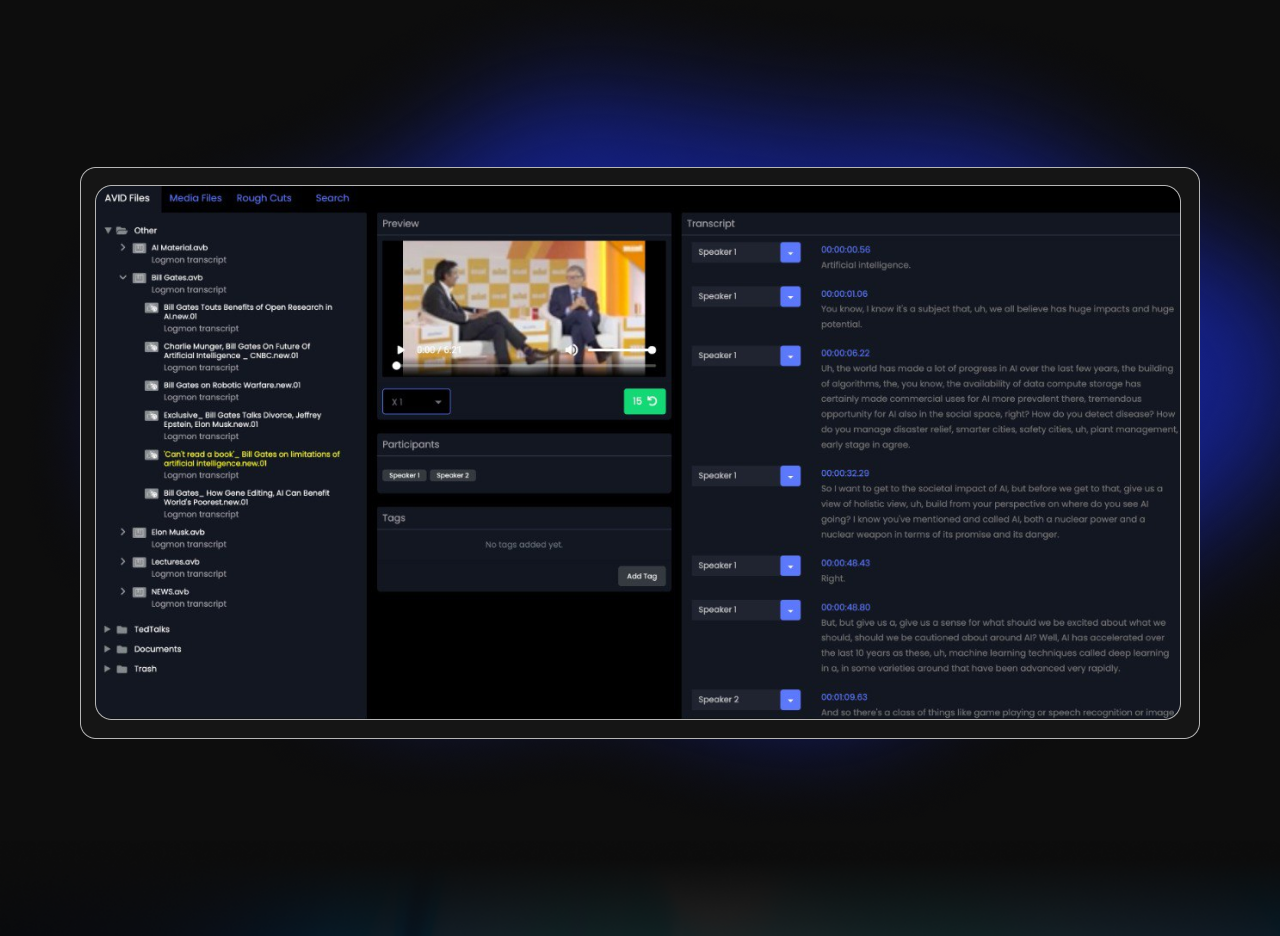
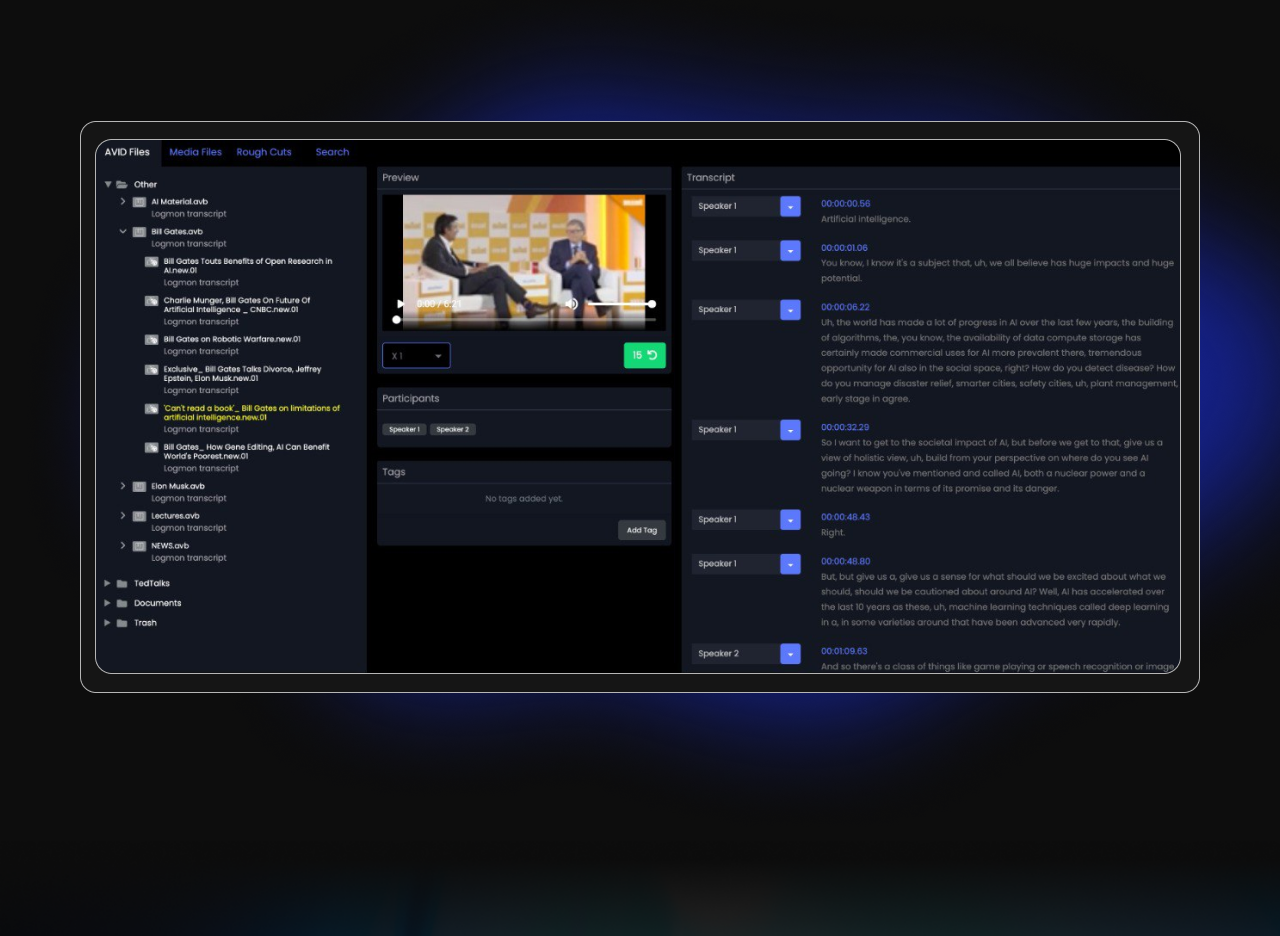
Before and after one commit to ITlodestar/Edmon, a Vue app: page / in a window 1280 px wide. Shown: the part 780-1716 px from the top of the page. Built offline with nearby package versions, Linux system fonts and the light colour scheme.

Commit message:
fix image

```diff
--- a/src/views/HomeView.vue
+++ b/src/views/HomeView.vue
@@ -169,9 +169,6 @@
   background-image: url('../assets/images/section2_bg.png');
 }
 
-.section_2 img {
-  margin-top: 91px;
-}
 
 .section_3 {
   background-size: cover;
```
Also changed, not shown: 6 other files (tests, documents, lock files or other folders).
